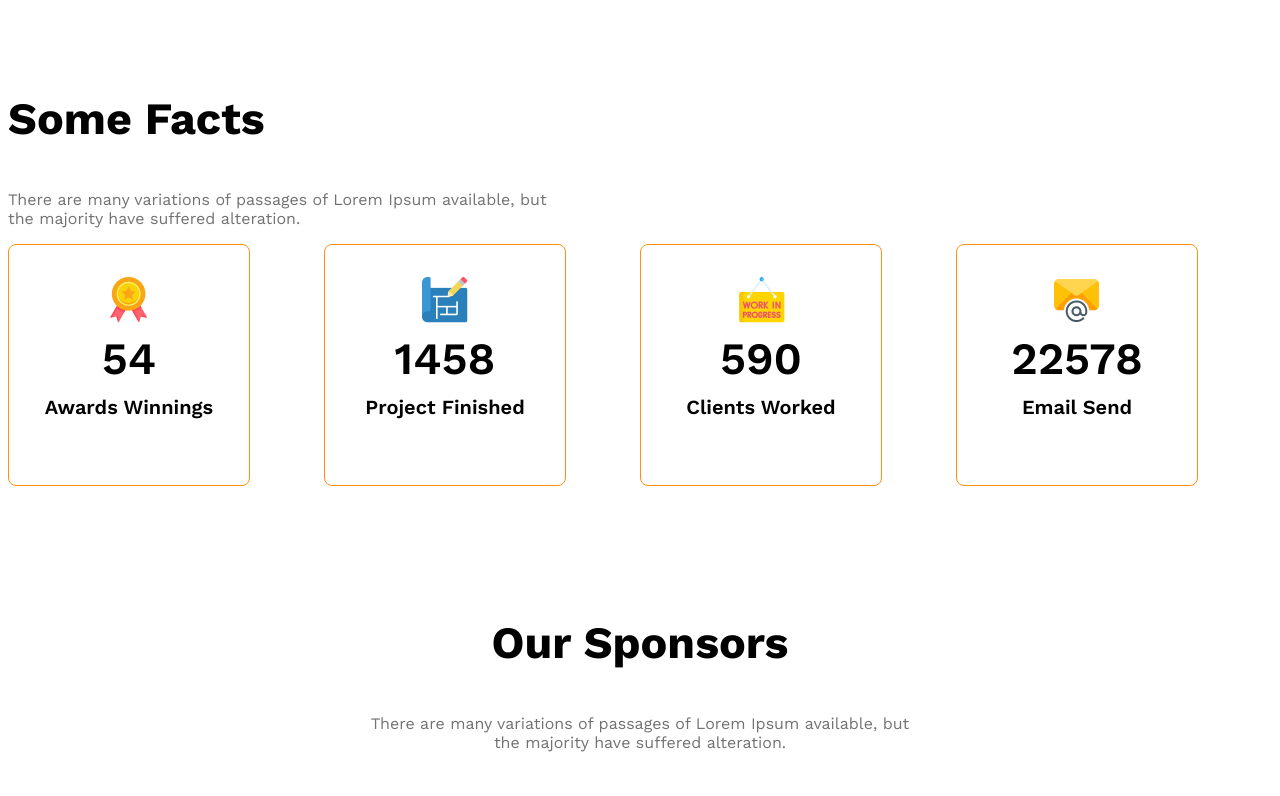
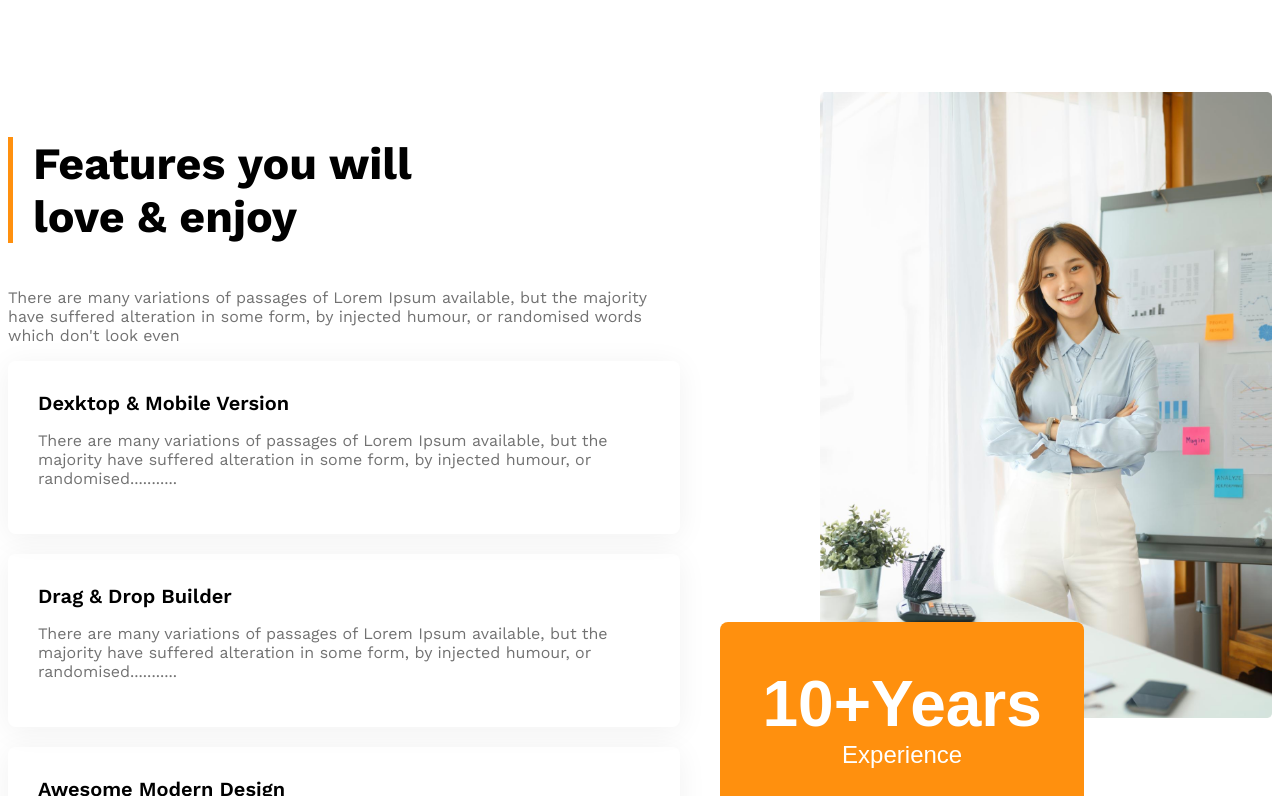
Before and after one commit to Sukanta26/g3-architects-website, a plain HTML site: page index.html in a window 1280 px wide. Shown: the part 2060-2856 px from the top of the page. Drawn offline with nearby package versions, Linux system fonts and the light colour scheme.

Commit message:
add footer and other edit

```diff
--- a/index.html
+++ b/index.html
@@ -66,6 +66,62 @@
         </div>
       </section>
 
+      <!-- Features section start -->
+      <section class="features display-flex">
+        <div>
+          <h3 id="feature-section-title" class="section-title">
+            Features you will <br />love & enjoy
+          </h3>
+          <p class="text-light-gray">
+            There are many variations of passages of Lorem Ipsum available, but
+            the majority have suffered alteration in some form, by injected
+            humour, or randomised words which don't look even
+          </p>
+
+          <!-- Feature card container -->
+          <div class="feature-card">
+            <h4 class="feature-title">Dexktop & Mobile Version</h4>
+            <p class="text-light-gray">
+              There are many variations of passages of Lorem Ipsum available,
+              but the majority have suffered alteration in some form, by
+              injected humour, or randomised...........
+            </p>
+          </div>
+          <div class="feature-card">
+            <h4 class="feature-title">Drag & Drop Builder</h4>
+            <p class="text-light-gray">
+              There are many variations of passages of Lorem Ipsum available,
+              but the majority have suffered alteration in some form, by
+              injected humour, or randomised...........
+            </p>
+          </div>
+          <div class="feature-card">
+            <h4 class="feature-title">Awesome Modern Design</h4>
+            <p class="text-light-gray">
+              There are many variations of passages of Lorem Ipsum available,
+              but the majority have suffered alteration in some form, by
+              injected humour, or randomised...........
+            </p>
+          </div>
+          <div class="feature-card">
+            <h4 class="feature-title">Super Easy to Edit</h4>
+            <p class="text-light-gray">
+              There are many variations of passages of Lorem Ipsum available,
+              but the majority have suffered alteration in some form, by
+              injected humour, or randomised...........
+            </p>
+          </div>
+        </div>
+        <div class="features-architect">
+          <img src="images/architect.png" alt="" />
+          <button id="experience-badge" class="btn-primary">
+            <span id="experience-year">10+Years</span>
+            <br />
+            <span>Experience</span>
+          </button>
+        </div>
+      </section>
+
       <!-- some-facts -->
       <section>
         <h3 class="section-title">Some Facts</h3>
@@ -125,6 +181,10 @@
       </section>
     </main>
 
-    <footer></footer>
+    <footer>
+      <div class="text-light-gray">
+        All rights reserved copyright@2023 startup landing page design
+      </div>
+    </footer>
   </body>
 </html>
--- a/style/architects.css
+++ b/style/architects.css
@@ -40,7 +40,8 @@
   border: none;
 }
 
-main {
+main,
+footer {
   max-width: 1440px;
   margin: 0 auto;
 }
@@ -119,11 +120,54 @@ main > section {
   font-weight: 500;
 }
 
+/* Features section related styles */
+
+.features {
+  gap: 140px;
+}
+
+#feature-section-title {
+  border-left: 5px solid #ff900e;
+  padding-left: 20px;
+}
+
+.feature-card {
+  padding: 30px;
+  border-radius: 8px;
+  box-shadow: 0 4px 30px 0 rgba(0, 0, 0, 0.06);
+  margin-bottom: 20px;
+}
+
+.feature-card .feature-title {
+  font-weight: 600;
+  font-size: 1.25rem;
+  margin-top: 0px;
+  margin-bottom: 0px;
+}
+
+#experience-badge {
+  padding: 45px 42px;
+  font-size: 1.5rem;
+  font-weight: 500;
+  margin-left: -100px;
+  margin-top: -100px;
+}
+
+#experience-year {
+  font-size: 4rem;
+  font-weight: 700;
+}
+
+.features-architect img {
+  width: 100%;
+}
+
 /* some facts related styles */
 .facts-container {
   display: grid;
   grid-template-columns: repeat(4, 1fr);
 }
+
 .fact-card {
   border: 1px solid #ff900e;
   width: 240px;
@@ -167,10 +211,22 @@ main > section {
   filter: grayscale(100%);
 }
 
+footer {
+  background-color: rgba(255, 244, 231, 1);
+  color: rgba(0, 0, 0, 1);
+  text-align: center;
+  font-weight: 600;
+  border-radius: 8px;
+  margin-top: 130px;
+  margin-bottom: 30px;
+  padding: 38px 0px;
+}
+
 /* Responsive media query */
 @media screen and (max-width: 576px) {
   .navbar,
   .nav-link,
+  .features,
   .teams {
     flex-direction: column;
   }
@@ -194,15 +250,26 @@ main > section {
   .our-features {
     margin-left: 20px;
   }
+
+  #experience-badge {
+    margin-top: 20px;
+    margin-left: 20px;
+  }
 }
 
 /* medium size device */
 @media screen and (min-width: 576px) and (max-width: 992px) {
-  .teams {
+  .teams,
+  .features {
     flex-direction: column;
   }
   .our-features {
     margin-left: 50px auto;
+  }
+
+  #experience-badge {
+    margin-top: 20px;
+    margin-left: 20px;
   }
 
   .sponsors-companies,
```
